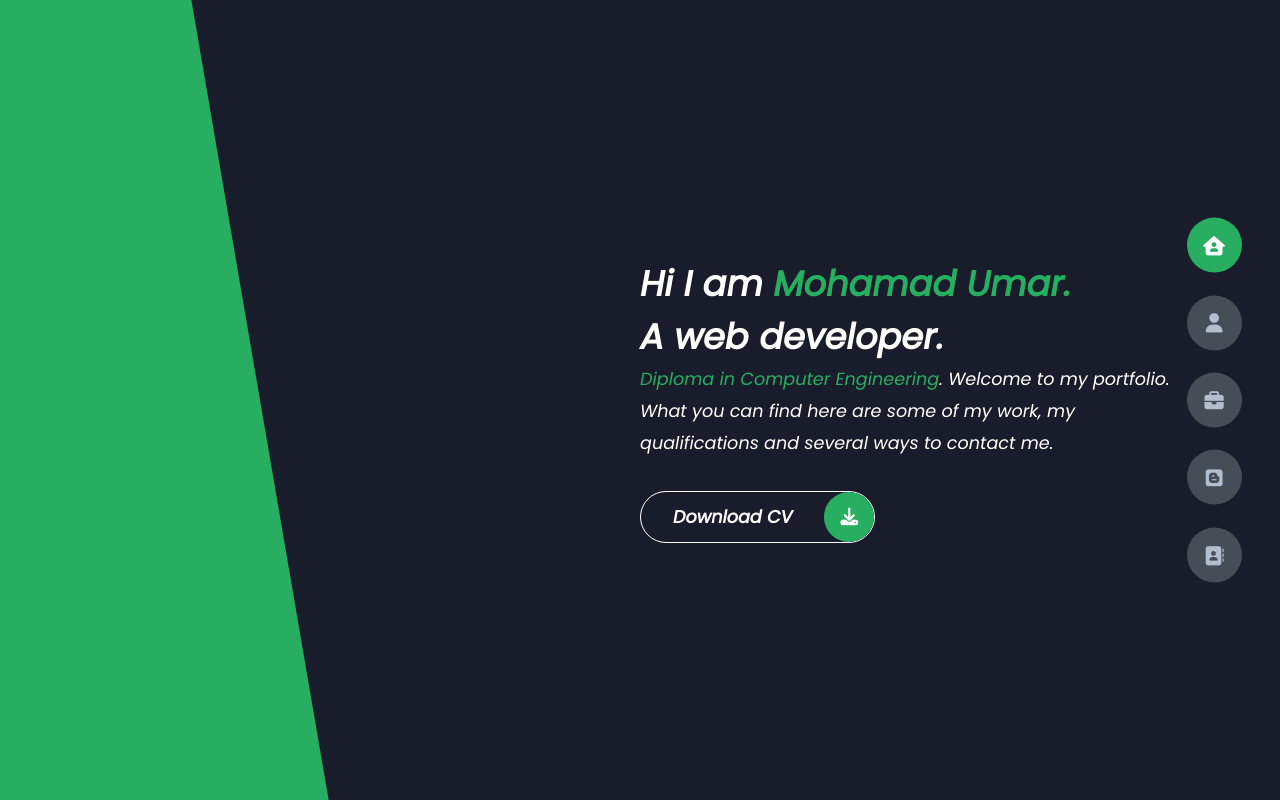
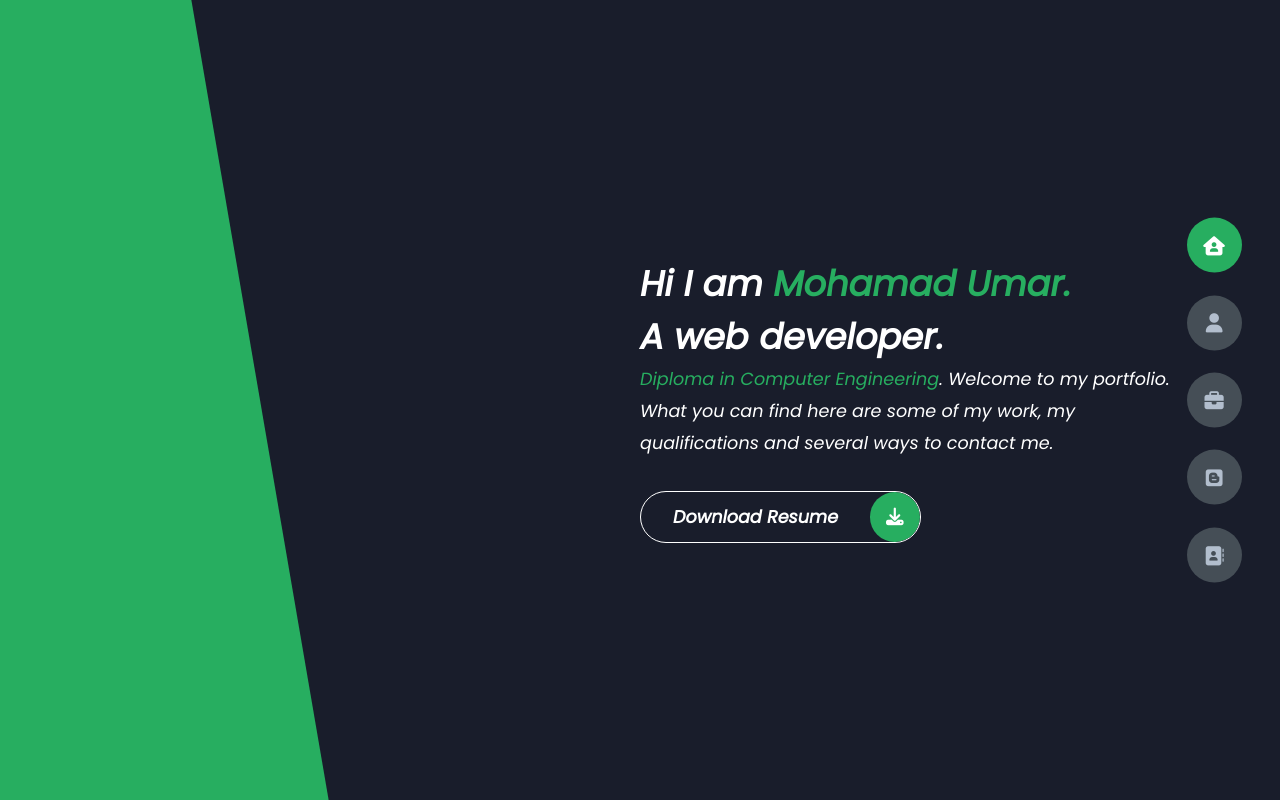
Before and after one commit to ansariumar/portfolio, a website: page index.html in a window 1280 px wide. Drawn offline with Linux system fonts and the light colour scheme.

Commit message:
Update index.html

```diff
--- a/index.html
+++ b/index.html
@@ -30,8 +30,8 @@
                 <p><span class="highlight">Diploma in Computer Engineering</span>. Welcome to my portfolio. What you can find here are some of my work, my qualifications and several ways to contact me.
                 </p>
                 <div class="btn-con">
-                    <a href="https://drive.google.com/file/d/1pXf2BWzGRLztuaIgGIwyXCuZ3ofhe7fe/view?usp=sharing" class="main-btn" target="_blank">
-                        <span class="btn-text">Download CV</span>
+                    <a href="https://drive.google.com/file/d/14mdDzI8ORzGqvFo5yRvZ4VDd0voNSsIS/view?usp=drive_link" class="main-btn" target="_blank">
+                        <span class="btn-text">Download Resume</span>
                         <span class="btn-icon"><i class="fa-solid fa-download"></i></span>
                     </a>
                 </div>
@@ -53,7 +53,7 @@
                         </p>
                         <div class="btn-con">
                             <a href="www.google.com" class="main-btn">
-                                <span class="btn-text">Download CV</span>
+                                <span class="btn-text">Download Resume</span>
                                 <span class="btn-icon"><i class="fa-solid fa-download"></i></span>
                             </a>
                         </div>
```
